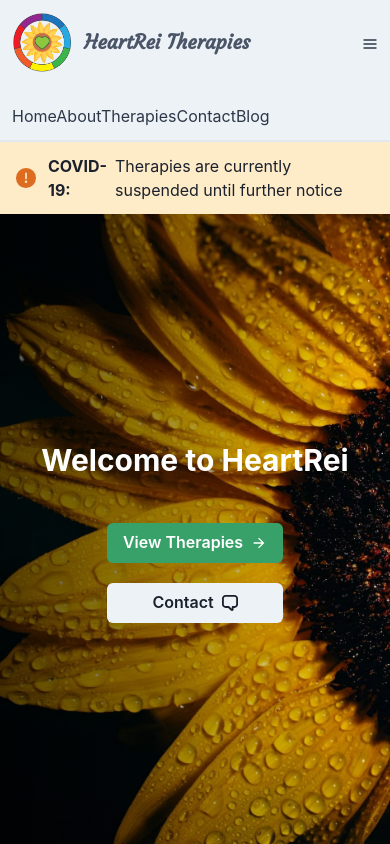
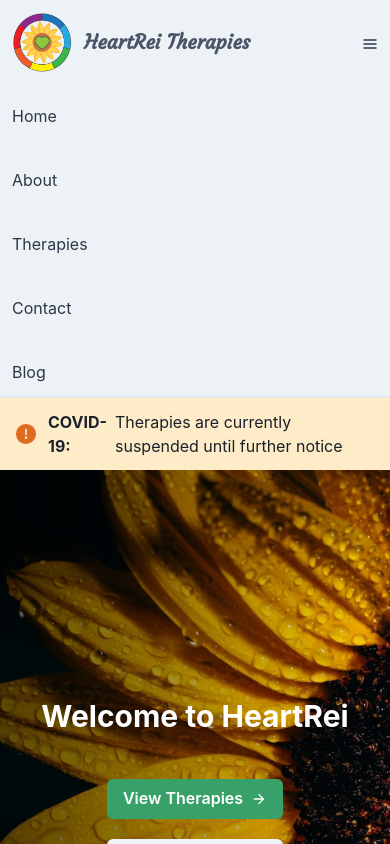
Before and after one commit to NickBlomberg/heartrei-v2, a Next.js app: page / in a window 390 px wide. Both pictures are taken after a click on the element 370 px from the left and 42 px from the top of the page. Shown: the top 844 px of the page. Built offline with nearby package versions, Linux system fonts and the light colour scheme; a web font is replaced by a local one.

Commit message:
Fix navigation layout on mobile

```diff
--- a/components/Navbar.jsx
+++ b/components/Navbar.jsx
@@ -52,7 +52,7 @@ export default function Navbar() {
 
       <Stack
         direction={{ base: 'column', md: 'row' }}
-        display={{ base: isOpen ? 'block' : 'none', md: 'flex' }}
+        display={{ base: isOpen ? 'flex' : 'none', md: 'flex' }}
         width={{ base: 'full', md: 'auto' }}
         spacing={{ base: 10, md: 7 }}
         mt={{ base: 8, md: 0 }}
```
